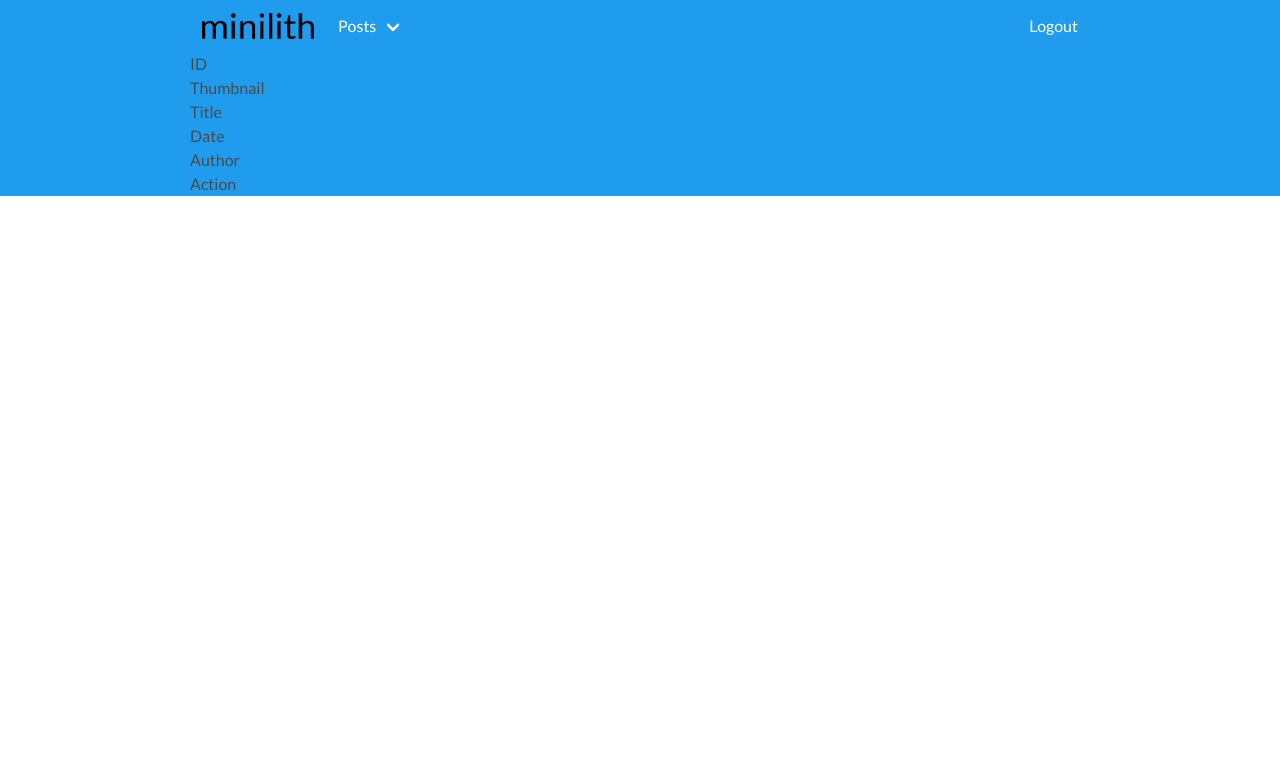
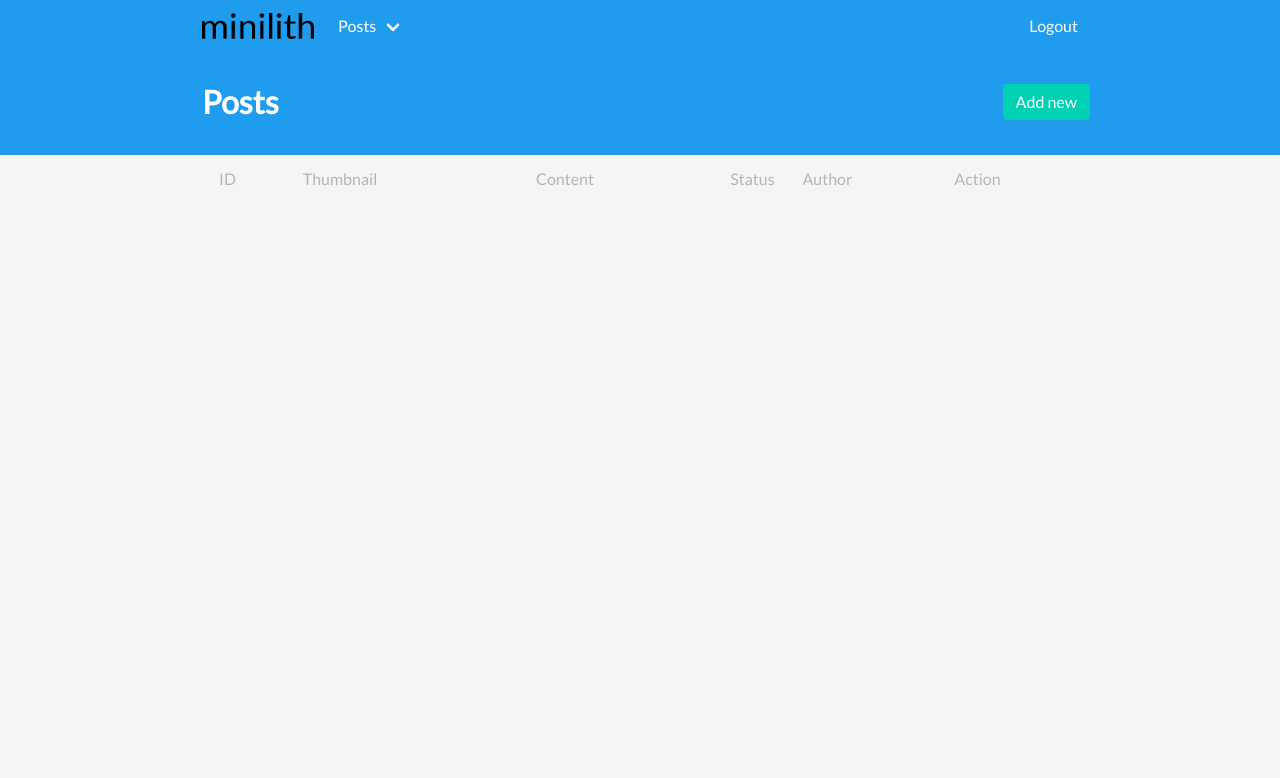
Before and after one commit to edwinkepler/minilith, a PHP site: page /admin/posts.php in a window 1280 px wide. Shown: the top 778 px of the page. Run offline with PHP 8.4, Linux system fonts and the light colour scheme; the visitor is signed in with stand-in values (Sample User, id 1); data that the repository does not hold is empty; some libraries are stand-ins or nearby versions.

Commit message:
Update Posts page style and functionality

```diff
--- a/admin/assets/css/main.css
+++ b/admin/assets/css/main.css
@@ -25,10 +25,64 @@ body {
 }
 
 /* END HERO */
+/* LISTS */
+
+.list-header {
+    margin: 15px 0;
+    padding: 0 0.75rem;
+}
+
+.list-item {
+    background-color: white;
+    border-radius: 3px;
+    margin: 15px 0;
+    padding: 0 0.75rem;
+    transition: box-shadow 0.2s;
+}
+
+.list-item:hover {
+    -webkit-box-shadow: 0px 0px 5px 0px rgba(0,0,0,0.75);
+    -moz-box-shadow: 0px 0px 5px 0px rgba(0,0,0,0.75);
+    box-shadow: 0px 0px 5px 0px rgba(0,0,0,0.75);
+}
+
+.list-item * {
+    cursor: pointer;
+}
+
+/* Some black magic fuckery from SO
+https://stackoverflow.com/a/32585024 */
+.list-item p {
+    overflow: hidden;
+    text-overflow: ellipsis;
+    display: -webkit-box;
+    -webkit-box-orient: vertical;
+    -webkit-line-clamp: 2; /* number of lines to show */
+    /* line-height: X;
+    max-height: X*N; */
+}
+
+.list-item-img {
+    height: 100px;
+    background-position: center center;
+    background-repeat: no-repeat;
+    background-size: cover;
+}
+
+.list-item button {
+    float: right;
+    margin-left: 15px;
+}
+
+/* END LISTS */
 /* HELPERS */
 
 .width-100 {
     width: 100%;
+}
+
+.padding-top-bottom-075rem {
+    padding: 0 0.75rem;
 }
 
 .padding-top-15px {
--- /dev/null
+++ b/admin/assets/js/posts.read.js
@@ -0,0 +1,15 @@
+$(document).ready(function() {
+    $('.modal-trigger').each(function() {
+        $(this).on('click', function(e) {
+            e.preventDefault();
+            $('#delete-' + $(this).attr('id')).addClass('is-active');
+            var modal = $('#delete-' + $(this).attr('id'));
+            modal.find('.modal-background').on('click', function() {
+                modal.removeClass('is-active');
+            });
+            modal.find('.modal-button-no').on('click', function() {
+                modal.removeClass('is-active');
+            });
+        });
+    });
+});
--- a/admin/includes/header.php
+++ b/admin/includes/header.php
@@ -13,6 +13,7 @@
     <title><?php echo PAGE_NAME ?> | minilith</title>
 
     <link rel="stylesheet" href="https://cdnjs.cloudflare.com/ajax/libs/bulma/0.7.1/css/bulma.min.css">
+    <link rel="stylesheet" href="https://use.fontawesome.com/releases/v5.1.0/css/all.css" integrity="sha384-lKuwvrZot6UHsBSfcMvOkWwlCMgc0TaWr+30HWe3a4ltaBwTZhyTEggF5tJv8tbt" crossorigin="anonymous">
     <link href="https://fonts.googleapis.com/css?family=Lato" rel="stylesheet">
     <?php
         foreach($main->getCss() as $css) {
--- a/admin/includes/posts/delete.php
+++ b/admin/includes/posts/delete.php
@@ -9,9 +9,7 @@
         exit;
     }
 
-    if(isset($_POST["submit"])) {
-        $main->db()->deletePost($_GET["id"]);
-    }
+    $main->db()->deletePost($_GET["id"]);
 
     header("Location: posts.php");
     exit;
--- a/admin/includes/posts/read.php
+++ b/admin/includes/posts/read.php
@@ -9,56 +9,101 @@
         exit;
     }
 ?>
+    <section class="hero is-info">
+        <div class="hero-body">
             <div class="container">
-    <div class="row">
-        <div class="col-1">
-            <span>ID</span>
+                <div class="columns">
+                    <div class="column is-6">
+                        <h1 class="title">
+                            <?php echo PAGE_NAME ?>
+                        </h1>
                     </div>
-        <div class="col-1">
-            <span>Thumbnail</span>
+                    <div class="column is-6 has-text-right">
+                        <a href="posts.php?action=create" class="button is-primary">Add new</a>
                     </div>
-        <div class="col-2">
-            <span>Title</span>
                 </div>
-        <div class="col-4">
-            <span>Date</span>
             </div>
-        <div class="col-1">
-            <span>Author</span>
         </div>
-        <div class="col-3">
-            <span>Action</span>
+    </section>
+    <main class="has-background-light">
+        <div class="container">
+            <div class="list-header">
+                <div class="columns">
+                    <div class="column is-1 has-text-centered">
+                        <span class="has-text-grey-light ">ID</span>
+                    </div>
+                    <div class="column is-2 has-text-centered">
+                        <span class="has-text-grey-light">Thumbnail</span>
+                    </div>
+                    <div class="column is-4 has-text-centered">
+                        <span class="has-text-grey-light">Content</span>
+                    </div>
+                    <div class="column is-1 has-text-centered">
+                        <span class="has-text-grey-light">Status</span>
+                    </div>
+                    <div class="column is-1 has-text-centered">
+                        <span class="has-text-grey-light">Author</span>
+                    </div>
+                    <div class="column is-3 has-text-centered">
+                        <span class="has-text-grey-light">Action</span>
+                    </div>
                 </div>
             </div>
             <?php
                 foreach($main->db()->queryPosts() as $post) {
             ?>
-    <div class="row">
-        <div class="col-1">
-            <span><?php echo $post["id"]; ?></span>
+            <a href="posts.php?action=update&id=<?php echo $post["id"]; ?>">
+                <div class="list-item">
+                    <div class="columns is-desktop is-vcentered">
+                        <div class="column is-1 has-text-centered">
+                            <span class="has-text-dark"><?php echo $post["id"]; ?></span>
                         </div>
-        <div class="col-1">
-            <span><?php echo $post["image"]; ?></span>
+                        <div class="column is-2 padding-top-bottom-075rem">
+                            <div class="list-item-img" style="background-image: url('<?php echo "../storage/images/" . $post["image"]; ?>')"></div>
                         </div>
-        <div class="col-2">
-            <span><?php echo $post["title"]; ?></span>
+                        <div class="column is-4">
+                            <span class="has-text-dark"><?php echo $post["title"]; ?></span>
+                            <p class="has-text-grey"><?php echo $post["excerpt"]; ?></p>
                         </div>
-        <div class="col-4">
-            <span><?php echo $post["date_published"]; ?></span>
+                        <div class="column is-1">
+
                         </div>
-        <div class="col-1">
-            <span><?php echo $post["author"]; ?></span>
+                        <div class="column is-1">
+                            <span class="has-text-dark"><?php echo $post["author"]; ?></span>
                         </div>
-        <div class="col-3">
-            <form action="posts.php?action=update&id=<?php echo $post["id"]; ?>" method="POST">
-                <button type="submit" name="update" class="btn btn-primary">Edit</button>
-            </form>
-            <form action="posts.php?action=delete&id=<?php echo $post["id"]; ?>" method="POST">
-                <button type="submit" name="submit" class="btn btn-danger">Delete</button>
-            </form>
+                        <div class="column is-3">
+                            <button id="<?php echo $post["id"]; ?>" class="modal-trigger button is-danger">
+                                <span class="icon is-small">
+                                    <i class="fas fa-times"></i>
+                                </span>
+                            </button>
+                        </div>
+                    </div>
+                </div>
+            </a>
+            <div id="delete-<?php echo $post["id"]; ?>" class="modal">
+                <div class="modal-background"></div>
+                <div class="modal-content">
+                    <div class="card">
+                        <header class="card-header">
+                            <p class="card-header-title">
+                                Delete item
+                            </p>
+                        </header>
+                        <div class="card-content">
+                            <div class="content">
+                                <p>Are you sure you want to delete post <?php echo $post["title"]; ?></p>
+                            </div>
+                        </div>
+                        <footer class="card-footer">
+                            <a href="posts.php?action=delete&id=<?php echo $post["id"]; ?>" class="card-footer-item modal-button-yes">Yes</a>
+                            <a href="#" class="card-footer-item modal-button-no">No</a>
+                        </footer>
+                    </div>
                 </div>
             </div>
             <?php
-        }
+                } // end foreach
             ?>
         </div>
+    </main>
--- a/admin/posts.php
+++ b/admin/posts.php
@@ -17,6 +17,7 @@
 
             $main->setCss("https://cdnjs.cloudflare.com/ajax/libs/summernote/0.8.9/summernote-bs4.css");
             $main->setScript("https://cdnjs.cloudflare.com/ajax/libs/summernote/0.8.9/summernote-bs4.js");
+            $main->setScript("assets/js/posts.create.js");
 
             require("includes/header.php");
             require("includes/posts/create.php");
@@ -27,6 +28,7 @@
 
             $main->setCss("https://cdnjs.cloudflare.com/ajax/libs/summernote/0.8.9/summernote-bs4.css");
             $main->setScript("https://cdnjs.cloudflare.com/ajax/libs/summernote/0.8.9/summernote-bs4.js");
+            $main->setScript("assets/js/posts.create.js");
 
             require("includes/header.php");
             require("includes/posts/create.php");
@@ -38,6 +40,9 @@
     } else {
         Main::definePage();
         Main::setPageName("Posts");
+
+        $main->setScript("assets/js/posts.read.js");
+
         require("includes/header.php");
         require("includes/posts/read.php");
     }
```
Lines whose indentation alone changed are shown as unchanged.
